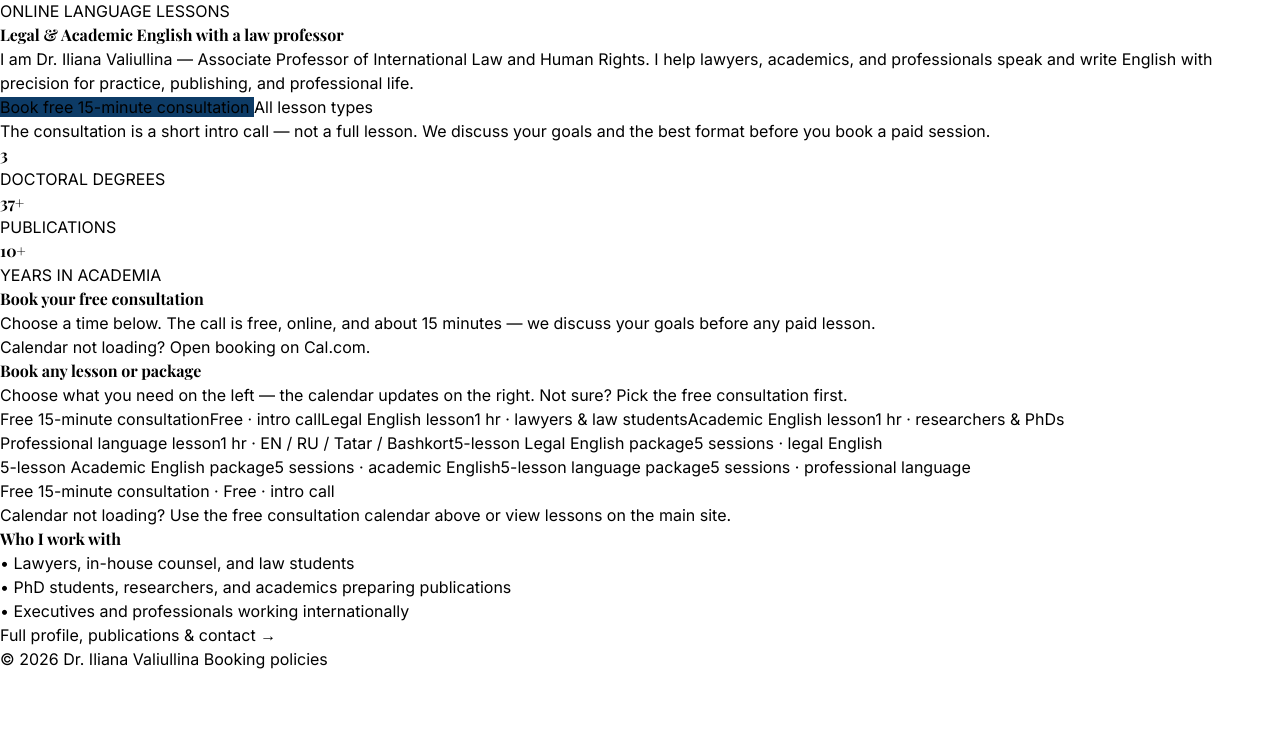
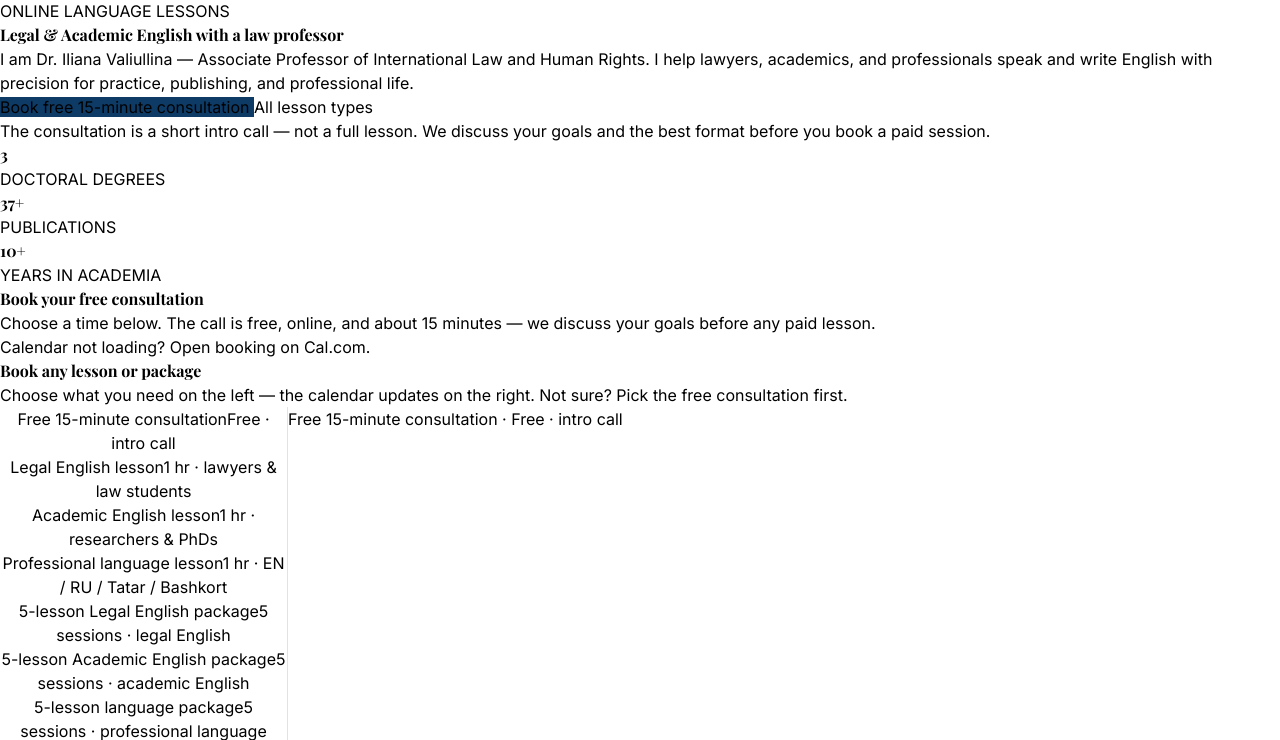
Before and after one commit to neilmcc85/dr-iliana-valiullina-website, a website: page public/lessons/index.html in a window 1280 px wide. Shown: the part 61-801 px from the top of the page. Drawn offline with nearby package versions, Linux system fonts and the light colour scheme; files that its build step writes are made by us from their sources; a script that the page names is missing.

Commit message:
Fix booking picker layout: options beside calendar on tablet and up.

```diff
--- a/public/lessons/index.html
+++ b/public/lessons/index.html
@@ -104,10 +104,10 @@
                 <p class="mt-3 text-[#4B5563] max-w-2xl">Choose what you need on the left — the calendar updates on the right. Not sure? Pick the free consultation first.</p>
 
                 <div class="mt-8 rounded-3xl border border-[#E5E2D9] bg-white overflow-hidden shadow-sm">
-                    <div class="grid lg:grid-cols-[minmax(15rem,17rem)_1fr] min-h-[36rem]">
-                        <nav id="booking-picker" class="border-b lg:border-b-0 lg:border-r border-[#E5E2D9] bg-[#FAF9F6] p-4 lg:p-5 flex flex-col gap-1" aria-label="Lesson types"></nav>
-                        <div class="p-2 sm:p-4 bg-[#FAF9F6] min-h-[32rem]">
-                            <p id="booking-picker-summary" class="px-2 pt-2 pb-3 text-sm text-[#4B5563] lg:hidden"></p>
+                    <div class="booking-picker-shell flex flex-col md:flex-row md:items-stretch min-h-[36rem]">
+                        <nav id="booking-picker" class="booking-picker-nav md:w-72 lg:w-80 md:shrink-0 border-b md:border-b-0 md:border-r border-[#E5E2D9] bg-[#FAF9F6] p-4 md:p-5 flex flex-col gap-1" aria-label="Lesson types"></nav>
+                        <div class="booking-picker-calendar flex-1 min-w-0 p-2 sm:p-4 bg-[#FAF9F6] min-h-[32rem]">
+                            <p id="booking-picker-summary" class="px-2 pt-2 pb-3 text-sm text-[#4B5563] md:hidden"></p>
                             <div id="cal-unified-embed" class="w-full min-h-[30rem]"></div>
                         </div>
                     </div>
--- a/src/input.css
+++ b/src/input.css
@@ -227,6 +227,31 @@
   outline-offset: 3px;
 }
 
+.booking-picker-shell {
+  display: flex;
+  flex-direction: column;
+}
+
+@media (min-width: 768px) {
+  .booking-picker-shell {
+    flex-direction: row;
+    align-items: stretch;
+  }
+
+  .booking-picker-nav {
+    width: 18rem;
+    max-width: 20rem;
+    flex-shrink: 0;
+    border-bottom: 0;
+    border-right: 1px solid #E5E2D9;
+  }
+
+  .booking-picker-calendar {
+    flex: 1 1 0%;
+    min-width: 0;
+  }
+}
+
 @media (prefers-reduced-motion: reduce) {
   *,
   *::before,
```
